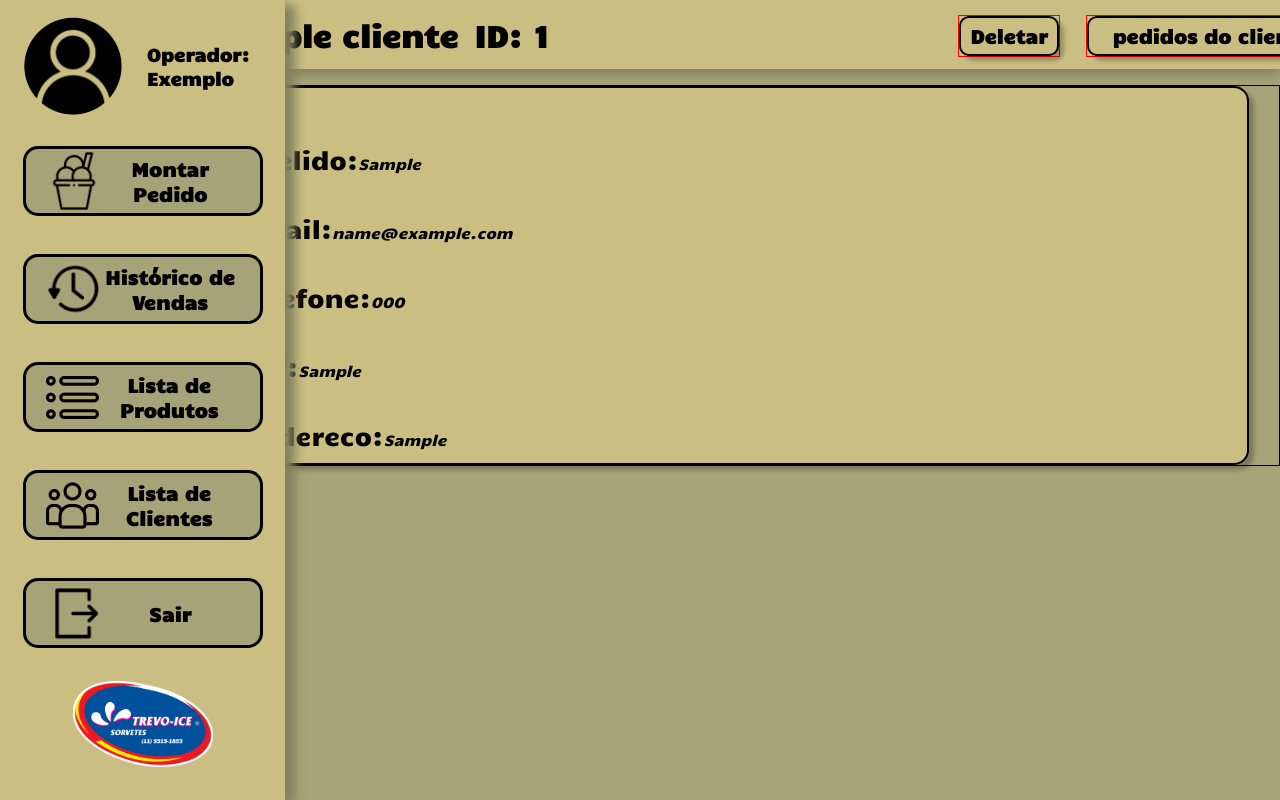
After one commit to Victor-Otsuga/TCC, a PHP site: page /PHP/clienteespecf.php?id=1 in a window 1280 px wide. The commit adds this page. Run offline with PHP 8.4, Linux system fonts and the light colour scheme; the visitor is signed in with stand-in values (Sample User, id 1); tables that the repository leaves empty or names only in its code hold one stand-in row (values such as "Sample post").

Commit message:
Modificação da Listagem no front

```diff
--- /dev/null
+++ b/TCC2-master/PHP/clienteespecf.php
@@ -0,0 +1,152 @@
+<?php
+
+require_once 'conexao.php';
+
+
+if(isset($_GET['id']))
+{
+$id = $_GET['id'];
+$query  = $pdo->prepare("SELECT * FROM cliente WHERE id_cli=:id ");
+$query  -> bindParam(':id', $id);
+$query ->execute();
+}
+
+elseif(isset($_POST['env']))
+{
+$name = $_POST['pes'];
+$query  = $pdo->prepare("SELECT * FROM cliente WHERE nome_cli=:id OR id_cli=:id  ");
+$query  -> bindParam(':id', $name);
+$query ->execute();
+
+}
+else
+{
+header('location: listagemcli.php');
+exit;}
+
+
+
+
+$linhas_cli = $query->fetch(PDO::FETCH_ASSOC); ?>
+
+<!DOCTYPE html>
+<html lang="pt-br">
+
+<head>
+    <meta charset="UTF-8">
+    <meta http-equiv="X-UA-Compatible" content="IE=edge">
+    <meta name="viewport" content="width=device-width, initial-scale=1.0">
+    <link rel="stylesheet" type="text/css" href="../CSS/Menu.css">
+    <link rel="stylesheet" type="text/css" href="../CSS/clienteuni.css">
+    <title></title>
+</head>
+
+<body >
+
+    <!--Menu Horizontal-->
+    <div id="headerclihis">
+
+        <a href="grafico.php" class="link">
+        <div  class="vendidos">
+            <h1 class="headerhis"><?php echo $linhas_cli["nome_cli"];?></h1>
+            <h1 class="headerhis">ID: <?php echo $linhas_cli["id_cli"];?></h1>
+        </div>
+        </a>
+        <div id="bntliscli">
+
+            <a id="bnt" onclick="">
+                <div >pedidos do cliente</div>
+            </a>
+
+        </div>
+        <div id="bntliscli2" >
+
+            <a id="bnt2" onclick="">
+                <div>Deletar</div>
+            </a>
+
+        </div>
+
+    </div>
+    <!--Conteúdo do Site-->
+    <div class="scroll">
+
+    <div id="lista">
+
+
+  <a class="clienteex" href="histcli.php">
+        <p class="INFO  ">apelido:<span class="font"><?php echo $linhas_cli["apelido"];?> </span> </p>
+        <p class="INFO  ">email:<span class="font"><?php echo $linhas_cli["email_cli"];?> </span> </p>
+        <p class="INFO  ">telefone:<span class="font"><?php echo $linhas_cli["telefone"];?></span> </p>
+        <p class="INFO  ">cpf:<span class="font"><?php echo $linhas_cli["cpf"];?></span> </p>
+        <p class="INFO  ">endereco:<span class="font"><?php echo $linhas_cli["endereco"];?> </span> </p>
+        </a>
+
+<?php  ?>
+
+
+
+
+
+    </div>
+
+<!--     Menu Vertical-->
+
+    <div id="menuho">
+        <div id="operador">
+            <img src="../IMG/icon.png" id="icon" alt="">
+            <h1 id="nome">Operador: Exemplo</h1>
+
+        </div>
+
+
+
+
+        <a class="sidebtn" href="MontarPedido.php"> <img class="imgbtn" src="../IMG/MP.png">
+            <div class="MP"> Montar Pedido</div>
+        </a>
+        <a class="sidebtn" href="grafico.php"> <img class="imgbtn" src="../IMG/historico.png">
+            <div href="#" class="MP">Histórico de Vendas</div>
+        </a>
+        <a class="sidebtn" href="ProdutosList.php"> <img class="imgbtn" src="../IMG/LP.png">
+            <div href="#" class="MP">Lista de Produtos</div>
+        </a>
+        </a>
+        <a class="sidebtn" href="listagemcli.php"> <img class="imgbtn" src="../IMG/LC.png">
+            <div href="#" class="MP">Lista de
+                Clientes</div>
+        </a>
+        <a class="sidebtn" href="logout.php"> <img class="imgbtn" src="../IMG/EX.png">
+            <div href="#" class="MP">Sair</div><p id="sairadjustment"></p>
+        </a>
+        <img src="../IMG/trevoice.png" class="logo" alt="">
+
+    </div>
+
+
+    <!-- aba de configurações -->
+
+    <div class="config-scn" id="config-aba"  onmouseleave="fechaconf()">
+        <div >
+            <div id="linksconf" >
+                <img src="../IMG/conf.png" >
+
+                <a class="lkc">Editar Usuário</a>
+                <a href="Cadastroope.php" class="lkc" class="sidebtn">Cadastro Usuário</a>
+                <a href="cadcli.php" class="lkc">Cadastro de Cliente</a>
+
+            </div>
+    </div>
+
+
+
+
+
+
+
+
+
+
+
+            <script src="../JAVASCRIPT/controle.js"></script>
+</body>
```
Also changed, not shown: TCC2-master/PHP/listaclifunc.php (added, +9 -0 lines), TCC2-master/PHP/listagemcli.php (+22 -44 lines).
